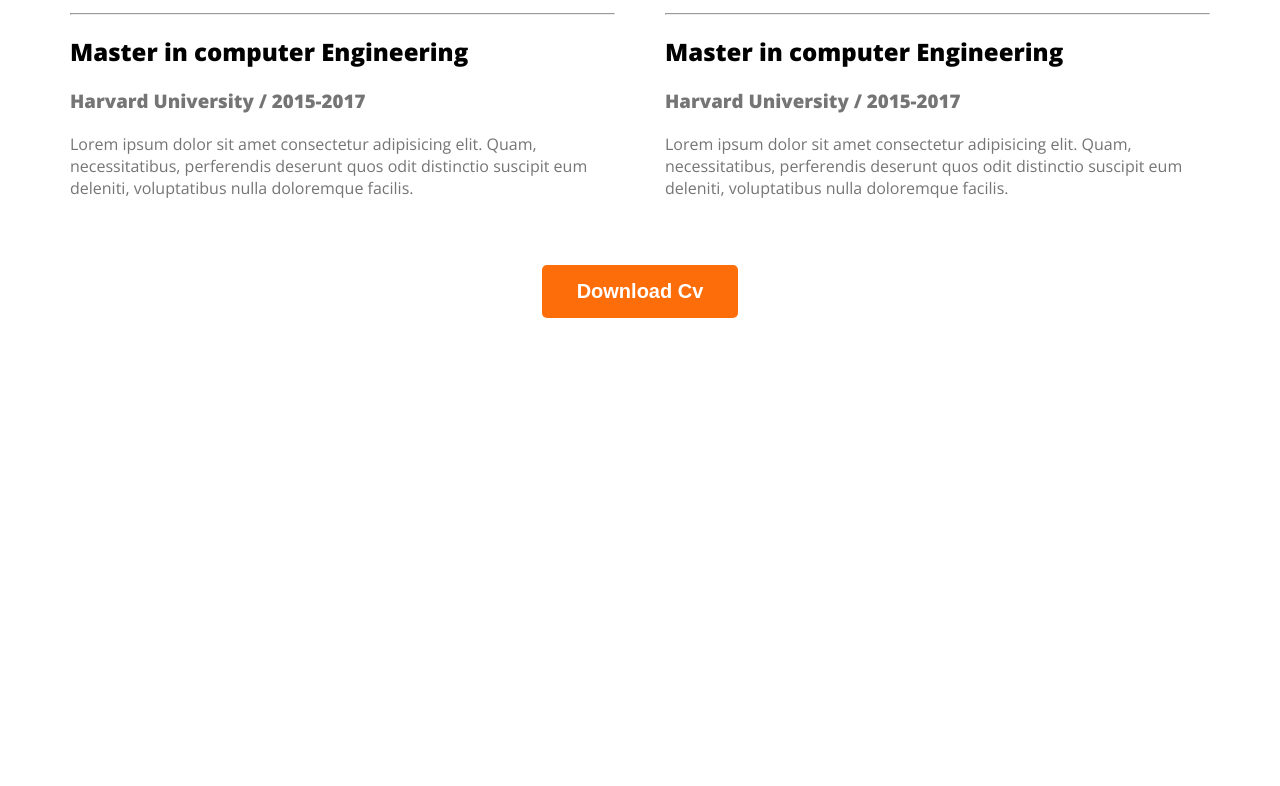
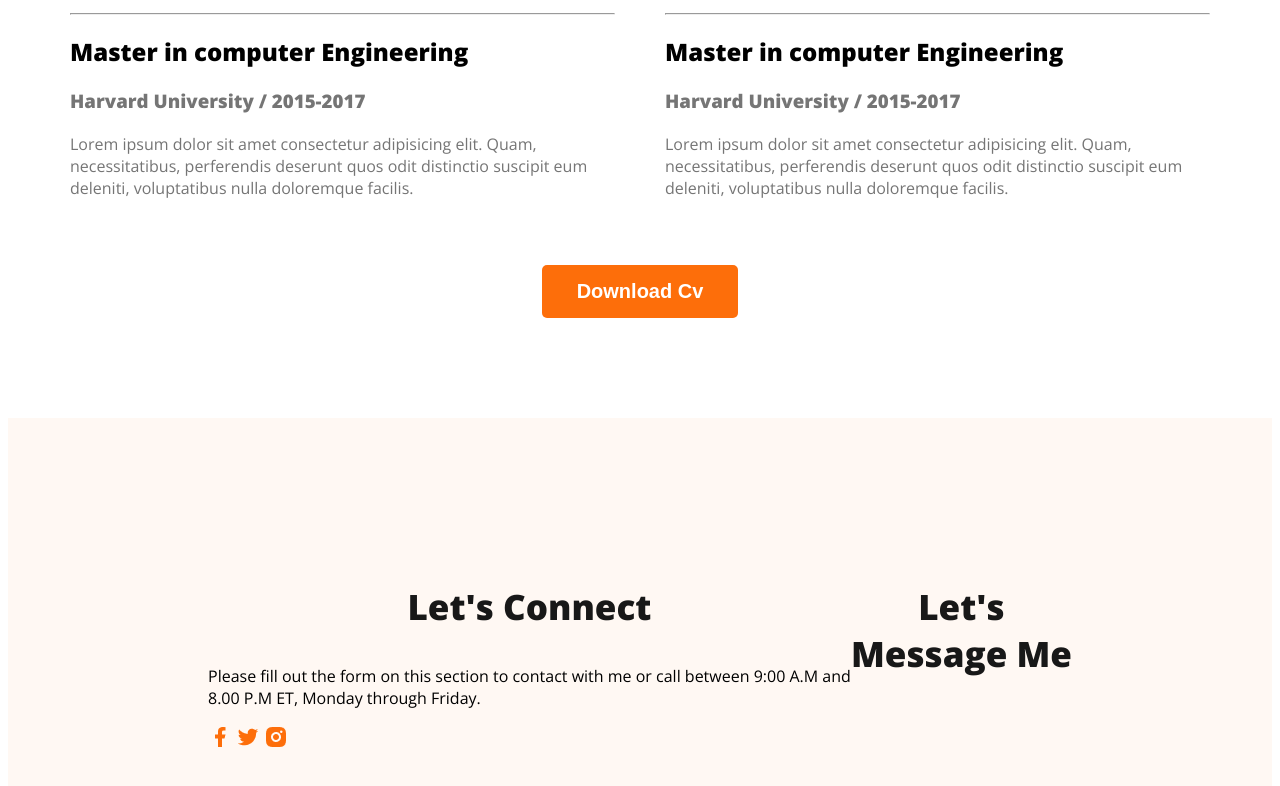
Before and after one commit to bluerana377/developer-portfolio, a plain HTML site: page index.html in a window 1280 px wide. Shown: the part 3036-3822 px from the top of the page. Before the commit the page ends 3362 px from the top, so only its background shows below. Drawn offline with nearby package versions, Linux system fonts and the light colour scheme.

Commit message:
start the connect section

```diff
--- a/index.html
+++ b/index.html
@@ -204,6 +204,21 @@
         </div>
       </section>
     </main>
-    <footer></footer>
+    <footer>
+      <div class="footer-column">
+        <h3 class="section-title">Let's Connect</h3>
+        <p class="section-description">
+          Please fill out the form on this section to contact with me or call between 9:00 A.M and 8.00 P.M ET, Monday through Friday.
+        </p>
+        <div class="social-links">
+          <a href=""><img src="images/icons/facebook.png" alt=""></a>
+          <a href=""><img src="images/icons/twitter.png" alt=""></a>
+          <a href=""><img src="images/icons/insta.png" alt=""></a>
+        </div>
+      </div>
+      <div class="footer-column">
+        <h3 class="section-title">Let's Message Me</h3>
+      </div>
+    </footer>
   </body>
 </html>
--- a/styles/styles.css
+++ b/styles/styles.css
@@ -141,3 +141,11 @@ resume-item-title {
   text-align: center;
   margin-top: 50px;
 }
+
+/* footer section styles is hare  */
+footer{
+  display: flex;
+  background-color: #fff8f3;
+  margin-top: 100px;
+  padding: 130px 200px;
+}
```
